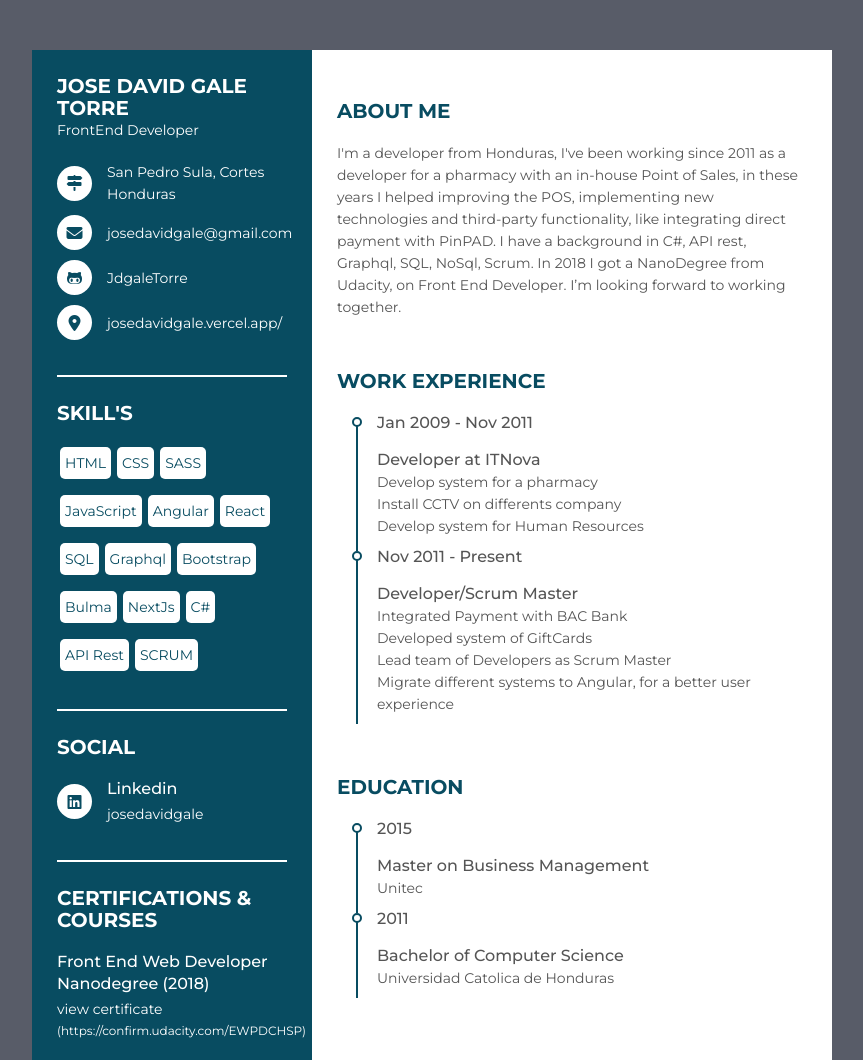
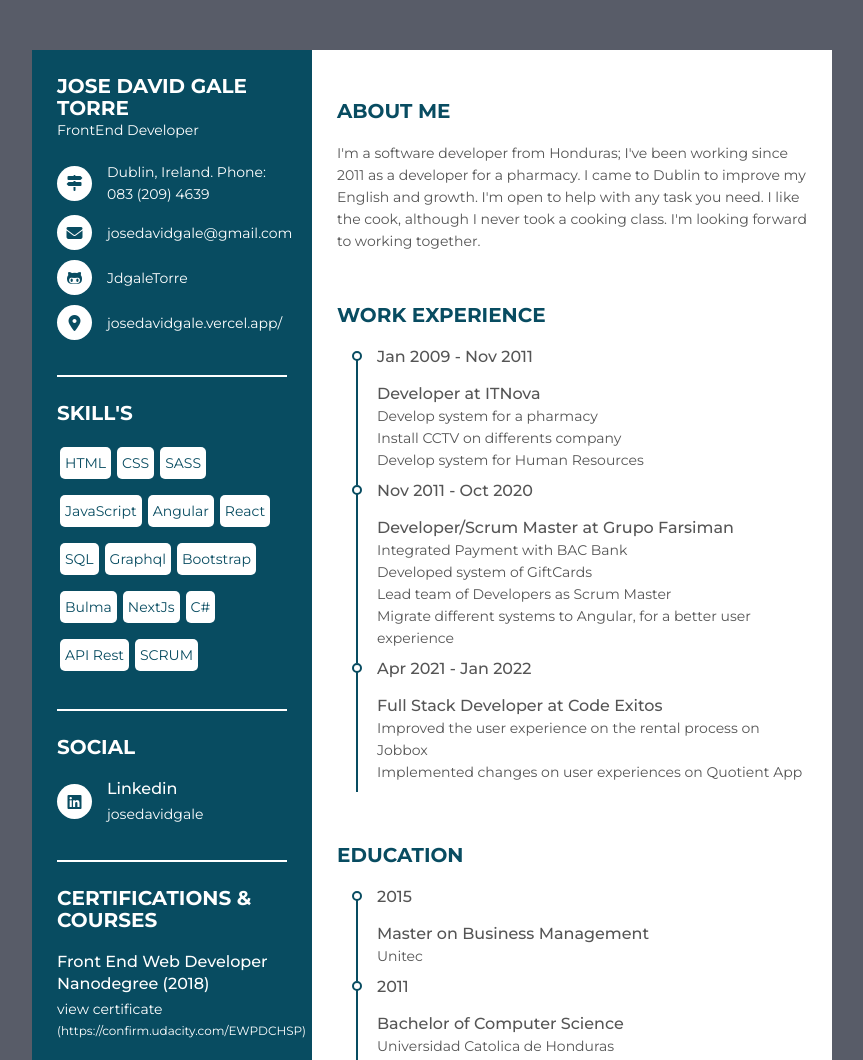
Before and after one commit to JdgaleTorre/JdgaleTorre, a plain HTML site: page resume/index.html in a window 1280 px wide. Shown: the top 1060 px of the page, without its empty margins (208-1071 px from the left). Drawn offline with Linux system fonts and the light colour scheme.

Commit message:
changes on cv

```diff
--- a/resume/index.html
+++ b/resume/index.html
@@ -25,18 +25,9 @@
                   <i class="fas fa-map-signs"></i>
                 </div>
                 <div class="data">
-                  San Pedro Sula, Cortes <br />
-                  Honduras
+                  Dublin, Ireland. Phone: 083 (209) 4639
                 </div>
               </li>
-              <!-- <li>
-                            <div class="icon">
-                                <i class="fas fa-mobile-alt"></i>
-                            </div>
-                            <div class="data">
-                                +504 32755020
-                            </div>
-                        </li> -->
               <li>
                 <div class="icon">
                   <i class="fas fa-envelope"></i>
@@ -168,13 +159,16 @@
             <p class="bold">About me</p>
           </div>
           <p>
-            I'm a developer from Honduras, I've been working since 2011 as a
+            <!-- I'm a developer from Honduras, I've been working since 2011 as a
             developer for a pharmacy with an in-house Point of Sales, in these
             years I helped improving the POS, implementing new technologies and
             third-party functionality, like integrating direct payment with
             PinPAD. I have a background in C#, API rest, Graphql, SQL, NoSql,
             Scrum. In 2018 I got a NanoDegree from Udacity, on Front End
-            Developer. I’m looking forward to working together.
+            Developer. I’m looking forward to working together. -->
+            I'm a software developer from Honduras; I've been working since 2011 as a
+            developer for a pharmacy. I came to Dublin to improve my English and growth. I'm open to help with any task you need. I like the cook, although I never took a cooking class.
+            I'm looking forward to working together.
           </p>
         </div>
         <div class="resume_item resume_work">
@@ -193,15 +187,25 @@
               </div>
             </li>
             <li>
-              <div class="date">Nov 2011 - Present</div>
+              <div class="date">Nov 2011 - Oct 2020</div>
               <div class="info">
-                <p class="semi-bold">Developer/Scrum Master</p>
+                <p class="semi-bold">Developer/Scrum Master at Grupo Farsiman</p>
                 <p>
                   Integrated Payment with BAC Bank <br />
                   Developed system of GiftCards <br />
                   Lead team of Developers as Scrum Master <br />
                   Migrate different systems to Angular, for a better user
                   experience
+                </p>
+              </div>
+            </li>
+            <li>
+              <div class="date">Apr 2021 - Jan 2022</div>
+              <div class="info">
+                <p class="semi-bold">Full Stack Developer at Code Exitos</p>
+                <p>
+                  Improved the user experience on the rental process on Jobbox <br />
+                  Implemented changes on user experiences on Quotient App<br />
                 </p>
               </div>
             </li>
```
Also changed, not shown: 1 other file.
